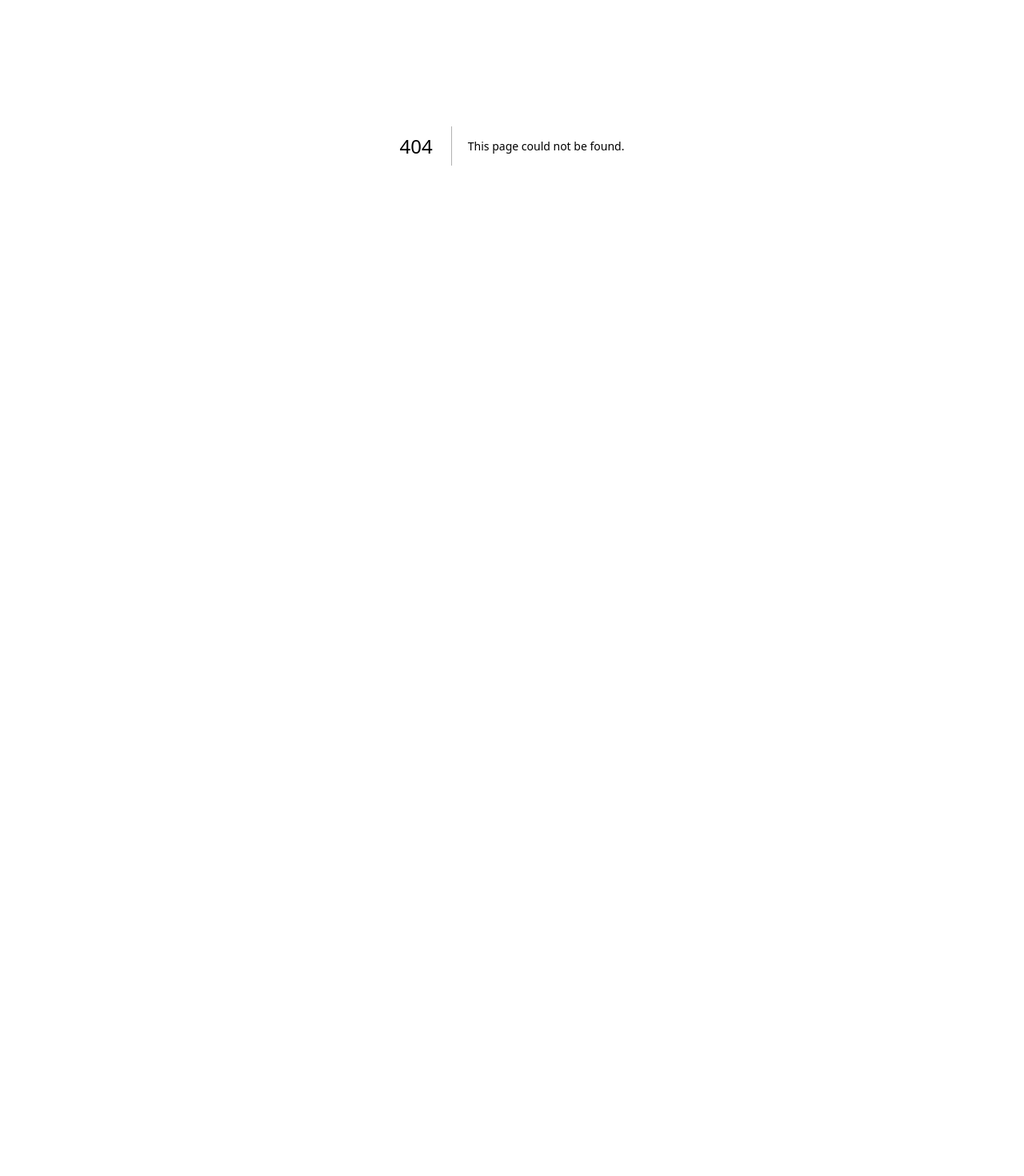
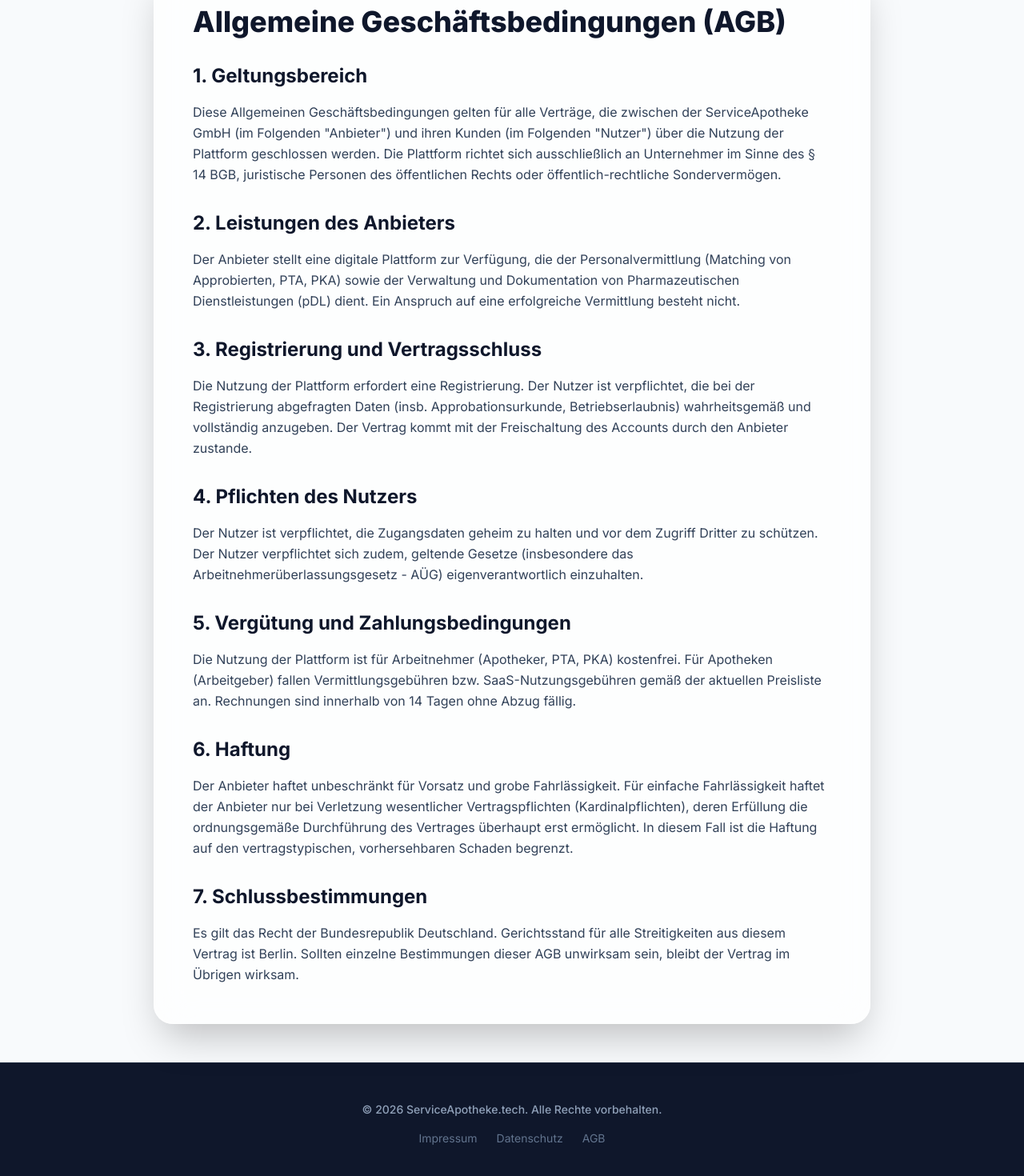
Before and after one commit to ezzy2024/serviceapotheke-web, a Next.js app: page /agb in a window 1280 px wide. Before the commit this address had no page. Shown: the part 218-1688 px from the top of the page at 80% size. Before the commit the page ends 800 px from the top, so only its background shows below. Built offline with nearby package versions, Linux system fonts and the light colour scheme.

Commit message:
feat: add German compliance infrastructure (Impressum, AGB, Datenschutz)

```diff
--- /dev/null
+++ b/src/app/(marketing)/agb/page.tsx
@@ -0,0 +1,64 @@
+import React from 'react';
+
+export default function AGBPage() {
+  return (
+    <div className="min-h-screen pt-24 pb-12 px-4 sm:px-6 lg:px-8 bg-slate-50">
+      <div className="max-w-4xl mx-auto">
+        <div className="bg-white/70 backdrop-blur-xl border border-white/50 shadow-2xl rounded-3xl p-8 md:p-12">
+          <h1 className="text-4xl font-extrabold text-slate-900 mb-8">Allgemeine Geschäftsbedingungen (AGB)</h1>
+
+          <div className="space-y-8 text-slate-700 leading-relaxed">
+            <section>
+              <h2 className="text-2xl font-bold text-slate-900 mb-4">1. Geltungsbereich</h2>
+              <p>
+                Diese Allgemeinen Geschäftsbedingungen gelten für alle Verträge, die zwischen der ServiceApotheke GmbH (im Folgenden "Anbieter") und ihren Kunden (im Folgenden "Nutzer") über die Nutzung der Plattform geschlossen werden. Die Plattform richtet sich ausschließlich an Unternehmer im Sinne des § 14 BGB, juristische Personen des öffentlichen Rechts oder öffentlich-rechtliche Sondervermögen.
+              </p>
+            </section>
+
+            <section>
+              <h2 className="text-2xl font-bold text-slate-900 mb-4">2. Leistungen des Anbieters</h2>
+              <p>
+                Der Anbieter stellt eine digitale Plattform zur Verfügung, die der Personalvermittlung (Matching von Approbierten, PTA, PKA) sowie der Verwaltung und Dokumentation von Pharmazeutischen Dienstleistungen (pDL) dient. Ein Anspruch auf eine erfolgreiche Vermittlung besteht nicht.
+              </p>
+            </section>
+
+            <section>
+              <h2 className="text-2xl font-bold text-slate-900 mb-4">3. Registrierung und Vertragsschluss</h2>
+              <p>
+                Die Nutzung der Plattform erfordert eine Registrierung. Der Nutzer ist verpflichtet, die bei der Registrierung abgefragten Daten (insb. Approbationsurkunde, Betriebserlaubnis) wahrheitsgemäß und vollständig anzugeben. Der Vertrag kommt mit der Freischaltung des Accounts durch den Anbieter zustande.
+              </p>
+            </section>
+
+            <section>
+              <h2 className="text-2xl font-bold text-slate-900 mb-4">4. Pflichten des Nutzers</h2>
+              <p>
+                Der Nutzer ist verpflichtet, die Zugangsdaten geheim zu halten und vor dem Zugriff Dritter zu schützen. Der Nutzer verpflichtet sich zudem, geltende Gesetze (insbesondere das Arbeitnehmerüberlassungsgesetz - AÜG) eigenverantwortlich einzuhalten.
+              </p>
+            </section>
+
+            <section>
+              <h2 className="text-2xl font-bold text-slate-900 mb-4">5. Vergütung und Zahlungsbedingungen</h2>
+              <p>
+                Die Nutzung der Plattform ist für Arbeitnehmer (Apotheker, PTA, PKA) kostenfrei. Für Apotheken (Arbeitgeber) fallen Vermittlungsgebühren bzw. SaaS-Nutzungsgebühren gemäß der aktuellen Preisliste an. Rechnungen sind innerhalb von 14 Tagen ohne Abzug fällig.
+              </p>
+            </section>
+
+            <section>
+              <h2 className="text-2xl font-bold text-slate-900 mb-4">6. Haftung</h2>
+              <p>
+                Der Anbieter haftet unbeschränkt für Vorsatz und grobe Fahrlässigkeit. Für einfache Fahrlässigkeit haftet der Anbieter nur bei Verletzung wesentlicher Vertragspflichten (Kardinalpflichten), deren Erfüllung die ordnungsgemäße Durchführung des Vertrages überhaupt erst ermöglicht. In diesem Fall ist die Haftung auf den vertragstypischen, vorhersehbaren Schaden begrenzt.
+              </p>
+            </section>
+
+            <section>
+              <h2 className="text-2xl font-bold text-slate-900 mb-4">7. Schlussbestimmungen</h2>
+              <p>
+                Es gilt das Recht der Bundesrepublik Deutschland. Gerichtsstand für alle Streitigkeiten aus diesem Vertrag ist Berlin. Sollten einzelne Bestimmungen dieser AGB unwirksam sein, bleibt der Vertrag im Übrigen wirksam.
+              </p>
+            </section>
+          </div>
+        </div>
+      </div>
+    </div>
+  );
+}
--- /dev/null
+++ b/src/app/(marketing)/datenschutz/page.tsx
@@ -0,0 +1,56 @@
+import React from 'react';
+
+export default function DatenschutzPage() {
+  return (
+    <div className="min-h-screen pt-24 pb-12 px-4 sm:px-6 lg:px-8 bg-slate-50">
+      <div className="max-w-4xl mx-auto">
+        <div className="bg-white/70 backdrop-blur-xl border border-white/50 shadow-2xl rounded-3xl p-8 md:p-12">
+          <h1 className="text-4xl font-extrabold text-slate-900 mb-8">Datenschutzerklärung</h1>
+
+          <div className="space-y-8 text-slate-700 leading-relaxed">
+            <section>
+              <h2 className="text-2xl font-bold text-slate-900 mb-4">1. Datenschutz auf einen Blick</h2>
+              <p className="mb-2"><strong>Allgemeine Hinweise</strong></p>
+              <p>
+                Die folgenden Hinweise geben einen einfachen Überblick darüber, was mit Ihren personenbezogenen Daten passiert, wenn Sie diese Website besuchen. Personenbezogene Daten sind alle Daten, mit denen Sie persönlich identifiziert werden können.
+              </p>
+            </section>
+
+            <section>
+              <h2 className="text-2xl font-bold text-slate-900 mb-4">2. Verantwortliche Stelle</h2>
+              <p>
+                Die verantwortliche Stelle für die Datenverarbeitung auf dieser Website ist:<br /><br />
+                ServiceApotheke GmbH<br />
+                Musterstraße 1<br />
+                12345 Berlin<br />
+                E-Mail: datenschutz@serviceapotheke.tech
+              </p>
+            </section>
+
+            <section>
+              <h2 className="text-2xl font-bold text-slate-900 mb-4">3. Datenerfassung auf dieser Website</h2>
+              <p className="mb-2"><strong>Registrierung und Matching</strong></p>
+              <p>
+                Wenn Sie sich als Apotheke oder pharmazeutisches Personal auf unserer Plattform registrieren, erheben wir Bestandsdaten (z.B. Name, E-Mail, Qualifikationen, Approbationsurkunde) zur Vertragserfüllung und Vermittlung (Art. 6 Abs. 1 lit. b DSGVO). Diese Daten werden sicher verarbeitet und nicht ohne Ihre ausdrückliche Zustimmung an unbeteiligte Dritte weitergegeben.
+              </p>
+            </section>
+
+            <section>
+              <h2 className="text-2xl font-bold text-slate-900 mb-4">4. Server-Log-Dateien</h2>
+              <p>
+                Der Provider der Seiten erhebt und speichert automatisch Informationen in so genannten Server-Log-Dateien, die Ihr Browser automatisch an uns übermittelt. Dies sind: Browsertyp, Betriebssystem, Referrer URL, Hostname des zugreifenden Rechners und Uhrzeit der Serveranfrage.
+              </p>
+            </section>
+
+            <section>
+              <h2 className="text-2xl font-bold text-slate-900 mb-4">5. Ihre Rechte</h2>
+              <p>
+                Sie haben jederzeit das Recht, unentgeltlich Auskunft über Herkunft, Empfänger und Zweck Ihrer gespeicherten personenbezogenen Daten zu erhalten. Sie haben außerdem ein Recht, die Berichtigung oder Löschung dieser Daten zu verlangen. Hierzu sowie zu weiteren Fragen zum Thema Datenschutz können Sie sich jederzeit an uns wenden.
+              </p>
+            </section>
+          </div>
+        </div>
+      </div>
+    </div>
+  );
+}
--- /dev/null
+++ b/src/app/(marketing)/impressum/page.tsx
@@ -0,0 +1,63 @@
+import React from 'react';
+
+export default function ImpressumPage() {
+  return (
+    <div className="min-h-screen pt-24 pb-12 px-4 sm:px-6 lg:px-8 bg-slate-50">
+      <div className="max-w-3xl mx-auto">
+        <div className="bg-white/70 backdrop-blur-xl border border-white/50 shadow-2xl rounded-3xl p-8 md:p-12">
+          <h1 className="text-4xl font-extrabold text-slate-900 mb-8">Impressum</h1>
+
+          <div className="space-y-6 text-slate-700">
+            <section>
+              <h2 className="text-xl font-bold text-slate-900 mb-3">Angaben gemäß § 5 TMG</h2>
+              <p>
+                ServiceApotheke GmbH<br />
+                Musterstraße 1<br />
+                12345 Berlin
+              </p>
+            </section>
+
+            <section>
+              <h2 className="text-xl font-bold text-slate-900 mb-3">Vertreten durch</h2>
+              <p>Max Mustermann (Geschäftsführer)</p>
+            </section>
+
+            <section>
+              <h2 className="text-xl font-bold text-slate-900 mb-3">Kontakt</h2>
+              <p>
+                Telefon: +49 (0) 123 44 55 66<br />
+                E-Mail: info@serviceapotheke.tech
+              </p>
+            </section>
+
+            <section>
+              <h2 className="text-xl font-bold text-slate-900 mb-3">Registereintrag</h2>
+              <p>
+                Eintragung im Handelsregister.<br />
+                Registergericht: Amtsgericht Charlottenburg (Berlin)<br />
+                Registernummer: HRB 123456 B
+              </p>
+            </section>
+
+            <section>
+              <h2 className="text-xl font-bold text-slate-900 mb-3">Umsatzsteuer-ID</h2>
+              <p>
+                Umsatzsteuer-Identifikationsnummer gemäß § 27 a Umsatzsteuergesetz:<br />
+                DE 123 456 789
+              </p>
+            </section>
+
+            <section>
+              <h2 className="text-xl font-bold text-slate-900 mb-3">Verantwortlich für den Inhalt nach § 55 Abs. 2 RStV</h2>
+              <p>
+                Max Mustermann<br />
+                Musterstraße 1<br />
+                12345 Berlin
+              </p>
+            </section>
+          </div>
+        </div>
+      </div>
+    </div>
+  );
+}
--- a/src/app/(marketing)/layout.tsx
+++ b/src/app/(marketing)/layout.tsx
@@ -1,5 +1,6 @@
 import MarketingNavbar from '@/components/layout/MarketingNavbar';
 import { ReactNode } from 'react';
+import Link from 'next/link';
 
 export default function MarketingLayout({ children }: { children: ReactNode }) {
   return (
@@ -15,9 +16,9 @@
             © {new Date().getFullYear()} ServiceApotheke.tech. Alle Rechte vorbehalten.
           </p>
           <div className="mt-4 flex justify-center space-x-6 text-sm text-slate-500">
-            <a href="#" className="hover:text-white transition-colors">Impressum</a>
-            <a href="#" className="hover:text-white transition-colors">Datenschutz</a>
-            <a href="#" className="hover:text-white transition-colors">AGB</a>
+            <Link href="/impressum" className="hover:text-white transition-colors">Impressum</Link>
+            <Link href="/datenschutz" className="hover:text-white transition-colors">Datenschutz</Link>
+            <Link href="/agb" className="hover:text-white transition-colors">AGB</Link>
           </div>
         </div>
       </footer>
```
